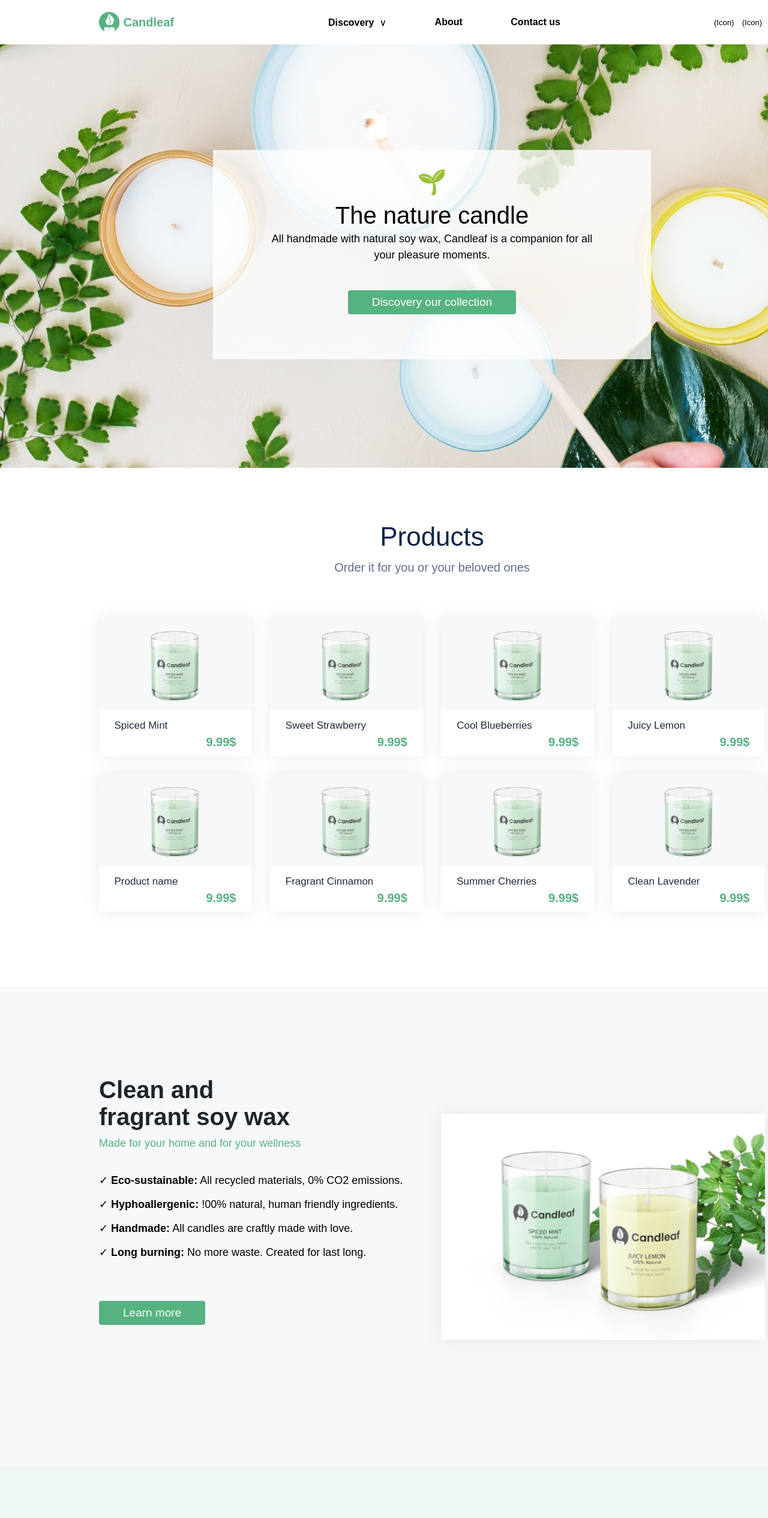
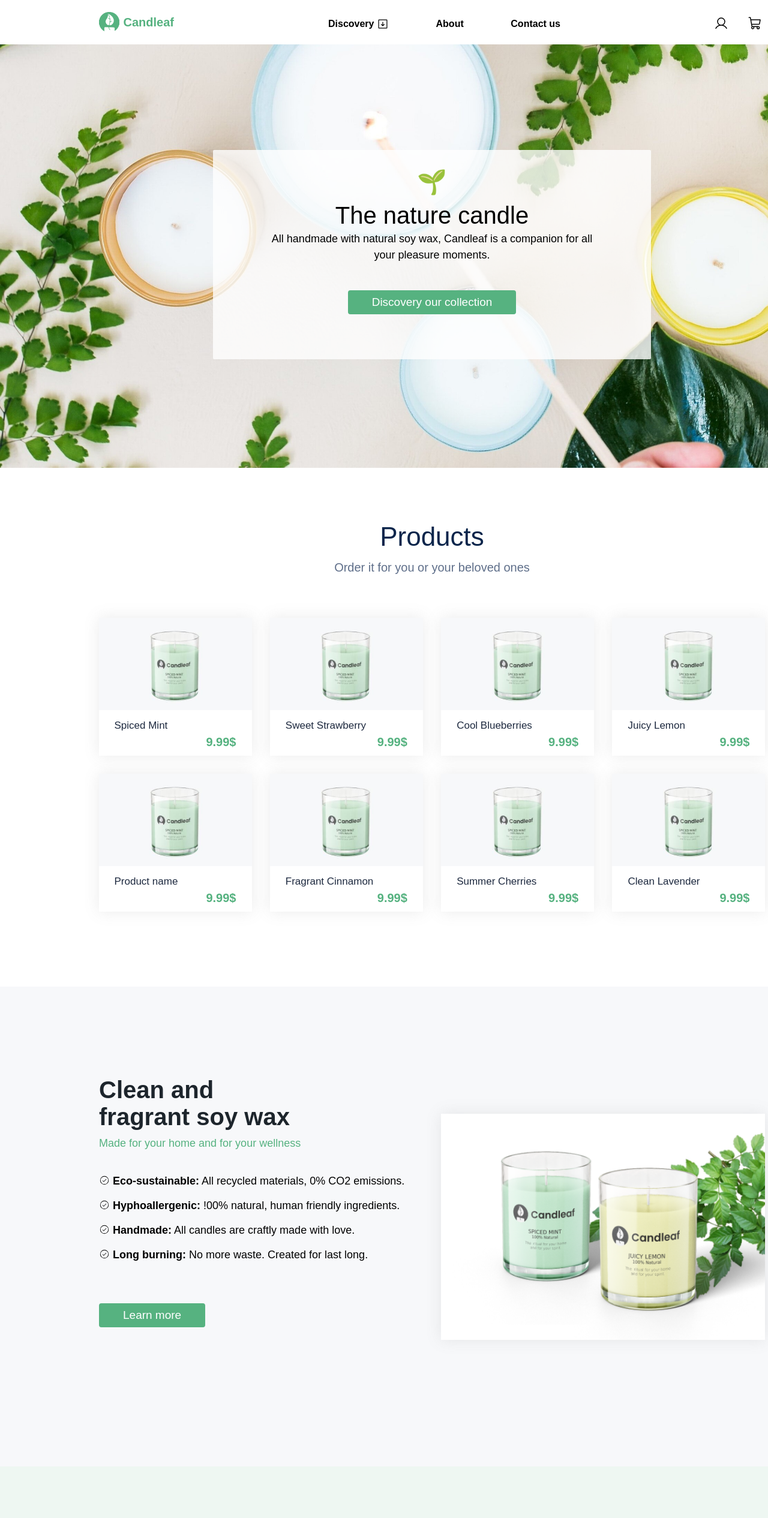
Before and after one commit to CourteousGuy/C_Development, a React (Vite) app in the folder Learning/CodePlayground/: page / in a window 1280 px wide. Shown: the top 2531 px of the page at 60% size. Built offline with nearby package versions, Linux system fonts and the light colour scheme.

Commit message:
style: add react icons

```diff
--- a/Learning/CodePlayground/package.json
+++ b/Learning/CodePlayground/package.json
@@ -14,6 +14,7 @@
     "json-server": "^1.0.0-beta.3",
     "react": "^19.0.0",
     "react-dom": "^19.0.0",
+    "react-icons": "^5.5.0",
     "tailwindcss": "^4.0.14",
     "zustand": "^5.0.3"
   },
--- a/Learning/CodePlayground/src/nav.css
+++ b/Learning/CodePlayground/src/nav.css
@@ -33,6 +33,7 @@
     width: 387px;
     display: flex;
     justify-content: space-between;
+    align-items: baseline;
 }
 
 .nav__cta {
@@ -40,5 +41,15 @@
     justify-content: space-between;
     margin-right: 170px;
     width: 80px;
-    font-size: 13px;
+    font-size: 24px;
+    & a {
+        position: relative;
+        top: 5px;
+    }
 }
+
+.nav__icon {
+    position: relative;
+    top: 5px;
+    font-size: 20px;
+}
--- a/Learning/CodePlayground/src/nav.tsx
+++ b/Learning/CodePlayground/src/nav.tsx
@@ -1,4 +1,5 @@
 import './nav.css'
+import { PiUser, PiShoppingCart, PiArrowSquareDown } from "react-icons/pi";
 
 export default function Nav() {
   return (
@@ -8,13 +9,13 @@ export default function Nav() {
         <p id="wordmark">Candleaf</p>
       </div>
       <div className="nav__links">
-        <a href="#"><b>Discovery</b>&nbsp; ∨</a>
+        <a href="#"><b>Discovery</b> <span className="nav__icon"><PiArrowSquareDown /></span></a>
         <a href="#"><b>About</b></a>
         <a href="#"><b>Contact us</b></a>
       </div>
       <div className="nav__cta">
-        <a href="#">(Icon)</a>
-        <a href="#">(Icon)</a>
+        <a href="#"><PiUser /></a>
+        <a href="#"><PiShoppingCart /></a>
       </div>
     </div>
   )
--- a/Learning/CodePlayground/src/pages/main/benefits/benefits.css
+++ b/Learning/CodePlayground/src/pages/main/benefits/benefits.css
@@ -29,6 +29,10 @@
 .feature__item {
     margin: 18px 0 0;
     font-size: 18px;
+    & span {
+        position: relative;
+        top: 2px;
+    }
 }
 
 #benefits__button {
--- a/Learning/CodePlayground/src/pages/main/benefits/index.tsx
+++ b/Learning/CodePlayground/src/pages/main/benefits/index.tsx
@@ -1,5 +1,6 @@
 import './benefits.css';
 import Button from '../../../util/button';
+import { PiCheckCircleLight } from "react-icons/pi";
 
 const features = [{
     title: "Eco-sustainable:",
@@ -16,7 +17,7 @@ const features = [{
 }];
 
 const listItems = features.map(feature =>
-    <p className="feature__item">✓ <b>{feature.title}</b> {feature.description}</p>
+    <p className="feature__item"><span><PiCheckCircleLight /> </span><b>{feature.title}</b> {feature.description}</p>
 );
 
 export default function Benefits() {
--- a/Learning/CodePlayground/src/pages/main/index.tsx
+++ b/Learning/CodePlayground/src/pages/main/index.tsx
@@ -4,7 +4,7 @@ import Products from './products'
 import Benefits from './benefits'
 import Testimonials from './testimonials'
 import Popular from './popular'
-import Footer from './footer'
+import Footer from '../../util/footer'
 
 export default function Main() {
     return (
--- a/Learning/CodePlayground/src/pages/main/footer/index.tsx
+++ b/Learning/CodePlayground/src/util/footer/index.tsx
@@ -35,7 +35,7 @@ export default function Footer() {
             </div>
             <div className="credits">
                 <div><p>©Candleaf All Rights Reserved.</p></div>
-                <div><p>Original design done by <b>uxbly</b></p></div>
+                <div><p>Designed with ❤️ by <b>uxbly</b></p></div>
             </div>
         </>
     );
```
Also changed, not shown: Learning/CodePlayground/src/util/footer/footer.css (renamed from Learning/CodePlayground/src/pages/main/footer/footer.css), 1 other file (tests, documents, lock files or other folders).
